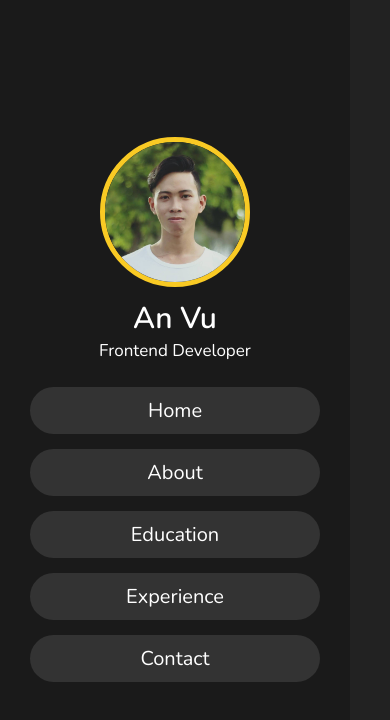
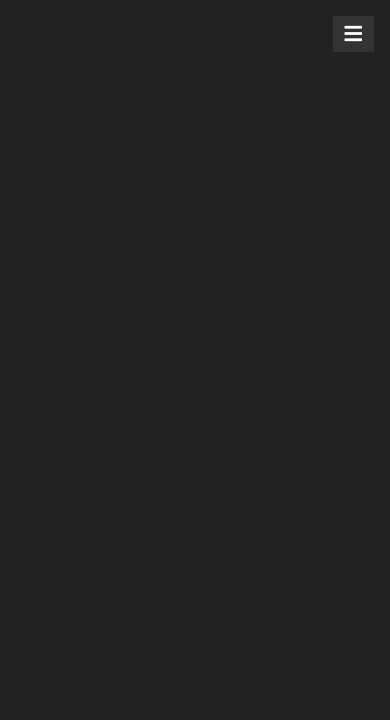
Before and after one commit to AnVT9496/ResumeCV, a plain HTML site: page index.html in a window 390 px wide. Drawn offline with nearby package versions, Linux system fonts and the light colour scheme.

Commit message:
responsive header, jquery toggle button

```diff
--- a/css/style.css
+++ b/css/style.css
@@ -55,6 +55,9 @@ header{
     text-align: center;
 
 }
+/* header .user {
+    margin-top: 2.5rem;
+} */
 header .user img {
     height: 15rem;
     width: 15rem;
@@ -82,6 +85,7 @@ header .navbar ul{
     list-style: none;
     padding: 1rem 3rem;
 }
+
 header .navbar ul li a {
     display: block;
     padding: 1rem;
@@ -91,6 +95,47 @@ header .navbar ul li a {
     font-size: 2rem;
     border-radius: 5rem;
 }
+
 header .navbar ul li a:hover{
     background: var(--yellow);
 }
+
+#menu{
+    position: fixed;
+    top: 2rem; right: 2rem;
+    background: #333;
+    color: #fff;
+    cursor: pointer;
+    font-size: 2.5rem;
+    padding: 1rem 1.5rem;
+    z-index: 1000;
+    display: none;
+}
+
+/* media queries */
+@media (max-width:1200px) {
+    html {
+        font-size: 55%;
+    }
+}
+@media (max-width:991px) {
+    header {
+        left: -120%;
+    }
+    #menu {
+        display: block;
+    }
+    header.toggle{
+        left: 0%;
+    }
+}
+@media (max-width:768px) {
+    html {
+        font-size: 50%;
+    }
+}
+@media (max-width:400px) {
+    header {
+        width: 100vw;
+    }
+}
--- a/index.html
+++ b/index.html
@@ -12,11 +12,6 @@
     <!-- custom css file link -->
     <link rel="stylesheet" href="css/style.css">
 
-    <!-- jquery cnd link -->
-    <script src="https://cdnjs.cloudflare.com/ajax/libs/jquery/3.6.0/jquery.min.js"></script>
-
-    <!-- custom js file link -->
-    <script src="js/script.js"></script>
 </head>
 <body>
     <!-- header section start -->
@@ -39,5 +34,16 @@
         </nav>
     </header>
     <!-- header section end -->
+    <div id="menu" class="fas fa-bars"></div>
+
+
+
+
+
+    <!-- jquery cnd link -->
+    <script src="https://cdnjs.cloudflare.com/ajax/libs/jquery/3.6.0/jquery.min.js"></script>
+
+    <!-- custom js file link -->
+    <script src="js/script.js"></script>
 </body>
 </html>
--- a/js/script.js
+++ b/js/script.js
@@ -0,0 +1,13 @@
+$(document).ready(function(){
+
+    $('#menu').click(function(){
+        $(this).toggleClass('fa-times');
+        $('header').toggleClass('toggle');
+    })
+
+    $(window).on('scroll load', function(){
+
+        $('#menu').removeClass('fa-times');
+        $('header').removeClass('toggle');
+    });
+});
```
